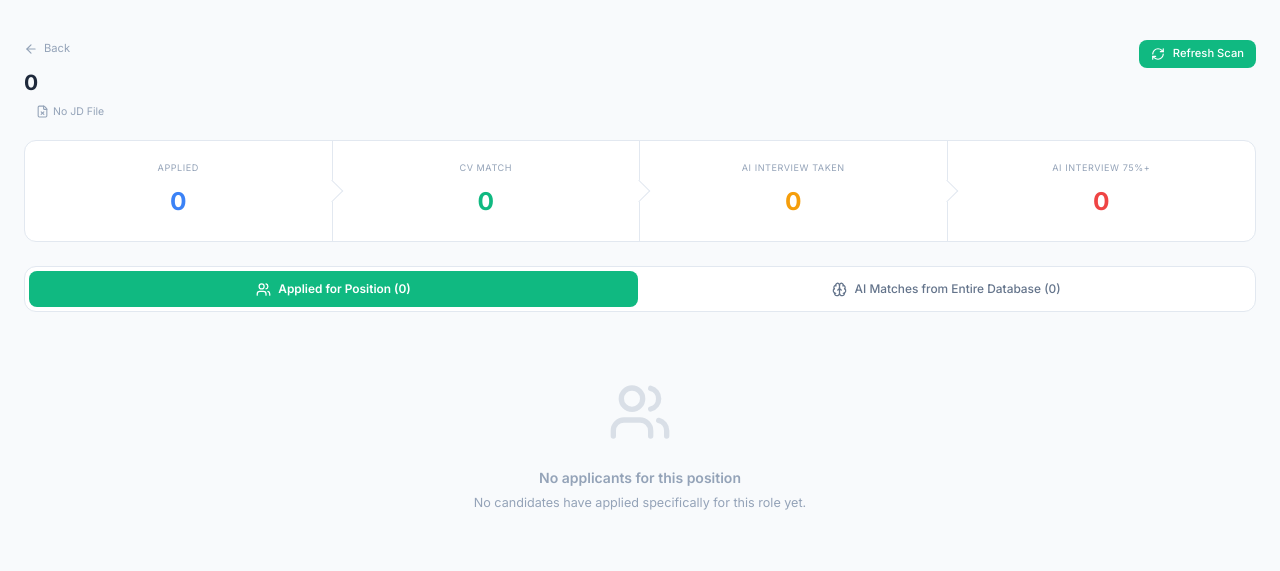
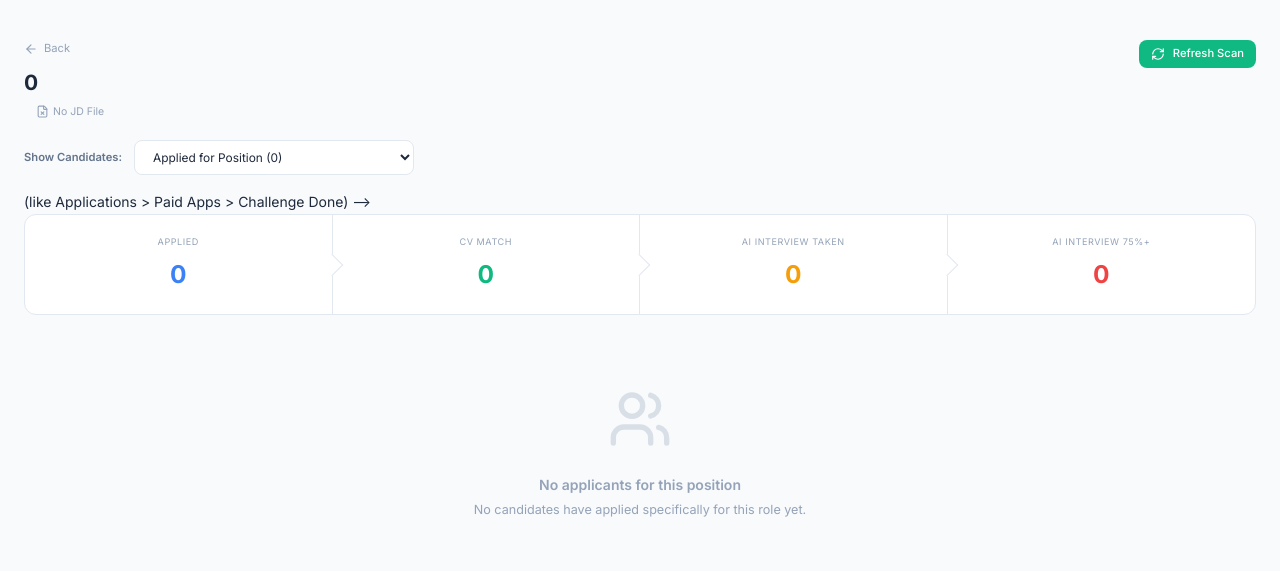
Before and after one commit to atlasskilltech/atlas-recruitment-portal, a Node server app: page /admin/jobs/1 in a window 1280 px wide. Shown: the part 69-640 px from the top of the page. Run offline with Node 20, Linux system fonts and the light colour scheme; the visitor is signed in with stand-in values (Sample User, id 1); data that the repository does not hold is empty; some libraries are stand-ins or nearby versions.

Commit message:
Replace tab buttons with dropdown, remove 50 limit on AI matches
- "Show Candidates" dropdown placed after JD file, before funnel stats
- Options: "Applied for Position" and "AI Matches from Entire Database"
- AI Matches now fetches up to 5000 (all matches, not limited to 50)
- Removed the two-button tab bar

https://claude.ai/code/session_013tMXsdJoRob9S9obupVjqA

```diff
--- a/src/controllers/superAdmin.controller.js
+++ b/src/controllers/superAdmin.controller.js
@@ -136,8 +136,8 @@ const jobDetail = asyncHandler(async (req, res) => {
     }
   }
 
-  // Get top 50 matches (from entire database scan)
-  const topMatches = await jobMatchingService.getTopMatches(jobId, 50);
+  // Get ALL matches from entire database (no limit)
+  const topMatches = await jobMatchingService.getTopMatches(jobId, 5000);
 
   // Get candidates who APPLIED for this specific job
   const [appliedCandidates] = await pool.query(`
--- a/src/views/super-admin/job-detail.ejs
+++ b/src/views/super-admin/job-detail.ejs
@@ -53,7 +53,16 @@
   </div>
 </div>
 
-<!-- Funnel Stats (like Applications > Paid Apps > Challenge Done) -->
+<!-- View Selector Dropdown (after header, before funnel) -->
+<div style="margin-bottom:16px;display:flex;align-items:center;gap:12px;">
+  <label style="font-size:0.8rem;font-weight:600;color:var(--text-secondary);white-space:nowrap;">Show Candidates:</label>
+  <select id="view-selector" onchange="switchTab(this.value)" style="padding:8px 14px;border:1px solid var(--border-color);border-radius:var(--radius-md);font-size:0.85rem;font-family:inherit;background:var(--bg-secondary);color:var(--text-primary);min-width:280px;cursor:pointer;">
+    <option value="applied">Applied for Position (<%= _applied.length %>)</option>
+    <option value="matches">AI Matches from Entire Database (<%= _matches.length %>)</option>
+  </select>
+</div>
+
+<!-- Funnel Stats --> (like Applications > Paid Apps > Challenge Done) -->
 <div style="display:grid;grid-template-columns:repeat(4, 1fr);gap:0;margin-bottom:24px;background:var(--bg-secondary);border:1px solid var(--border-color);border-radius:var(--radius-lg);overflow:hidden;">
   <div style="padding:20px;text-align:center;border-right:1px solid var(--border-color);position:relative;">
     <div style="font-size:0.65rem;color:var(--text-muted);text-transform:uppercase;letter-spacing:0.06em;margin-bottom:6px;">Applied</div>
@@ -74,18 +83,6 @@
     <div style="font-size:0.65rem;color:var(--text-muted);text-transform:uppercase;letter-spacing:0.06em;margin-bottom:6px;">AI Interview 75%+</div>
     <div style="font-size:1.75rem;font-weight:700;color:var(--accent-danger);"><%= fmt(_funnel.interviewPass) %></div>
   </div>
-</div>
-
-<!-- Two Tabs: Applied for Position | AI Matches from Entire Database -->
-<div style="display:flex;gap:4px;margin-bottom:20px;background:var(--bg-secondary);padding:4px;border-radius:var(--radius-lg);border:1px solid var(--border-color);">
-  <button onclick="switchTab('applied')" id="tab-applied" style="flex:1;padding:10px;border:none;border-radius:var(--radius-md);font-family:inherit;font-size:0.85rem;font-weight:600;cursor:pointer;background:var(--accent-primary);color:white;transition:all 0.15s ease;">
-    <i data-lucide="users" style="width:15px;height:15px;display:inline;vertical-align:middle;margin-right:4px;"></i>
-    Applied for Position (<%= _applied.length %>)
-  </button>
-  <button onclick="switchTab('matches')" id="tab-matches" style="flex:1;padding:10px;border:none;border-radius:var(--radius-md);font-family:inherit;font-size:0.85rem;font-weight:500;cursor:pointer;background:transparent;color:var(--text-secondary);transition:all 0.15s ease;">
-    <i data-lucide="brain" style="width:15px;height:15px;display:inline;vertical-align:middle;margin-right:4px;"></i>
-    AI Matches from Entire Database (<%= _matches.length %>)
-  </button>
 </div>
 
 <!-- Selection Action Bar -->
@@ -236,16 +233,6 @@ function switchTab(tab) {
   currentTab = tab;
   document.getElementById('content-applied').style.display = tab === 'applied' ? 'block' : 'none';
   document.getElementById('content-matches').style.display = tab === 'matches' ? 'block' : 'none';
-
-  var btnApplied = document.getElementById('tab-applied');
-  var btnMatches = document.getElementById('tab-matches');
-  if (tab === 'applied') {
-    btnApplied.style.background = 'var(--accent-primary)'; btnApplied.style.color = 'white'; btnApplied.style.fontWeight = '600';
-    btnMatches.style.background = 'transparent'; btnMatches.style.color = 'var(--text-secondary)'; btnMatches.style.fontWeight = '500';
-  } else {
-    btnMatches.style.background = 'var(--accent-primary)'; btnMatches.style.color = 'white'; btnMatches.style.fontWeight = '600';
-    btnApplied.style.background = 'transparent'; btnApplied.style.color = 'var(--text-secondary)'; btnApplied.style.fontWeight = '500';
-  }
   // Reset selection
   document.querySelectorAll('.candidate-checkbox').forEach(function(cb) { cb.checked = false; });
   updateSelectionBar();
```
